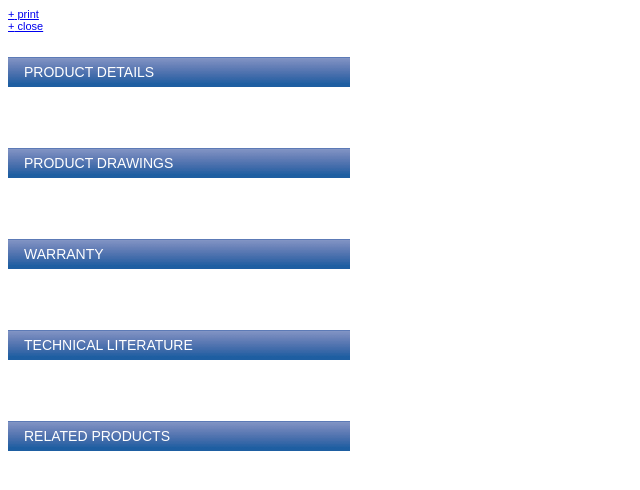
After one commit to honorcoding/itwmedical-products, a PHP site: template templates/single-itw-product-print.php in a window 1280 px wide. The commit adds this page. Shown: the top 490 px of the page, without its empty margins (0-640 px from the left). Run offline with PHP 8.4, Linux system fonts and the light colour scheme; the template is opened without the code that fills it, so the values that code supplies are empty; some libraries are stand-ins or nearby versions.

Commit message:
Print page

```diff
--- a/assets/style.css
+++ b/assets/style.css
@@ -203,6 +203,55 @@
 
 
 /* -------------------------------------
+   SINGLE PRODUCT PAGE - PRINT
+------------------------------------- */
+
+.itw-product-single.print {
+   font-family: Arial, Helvetica, sans-serif;
+   font-size: 11px;
+   color: #747676;
+}
+.itw-product-single.print h1 {
+   font-family: 'Archivo Narrow', sans-serif;
+}
+.itw-product-single.print h2.tab {
+   display: block;
+   padding: 8px 16px;
+   margin: 25px 2px 0 0;
+   width: 310px;
+
+   background: url("bkgd-strip.png") repeat scroll 0 -50px #385FA9;
+   border: none;
+   outline: 0;
+
+   text-decoration: none;
+   white-space: normal;
+   text-transform: uppercase;
+   line-height: 1;
+   font-size: 14px;
+   color: #FFFFFF;
+}
+.itw-product-single.print .itw-order,
+.itw-product-single.print .itw-order-border.bottom {
+   width: 315px;
+ }
+.itw-product-single.print .itw-footer {
+   display: flex;
+   margin-top: 50px;
+   border-top: solid 1px #555;
+}
+.itw-product-single.print .itw-footer > * {
+   padding: 20px;
+   flex: 1 1 auto;
+}
+.itw-product-single.print .itw-footer .col {
+   /*flex: 1 1 auto;*/
+}
+
+
+
+
+/* -------------------------------------
    ARCHIVE PRODUCT PAGE
 ------------------------------------- */
 
--- a/includes/class-itw-filter.php
+++ b/includes/class-itw-filter.php
@@ -74,6 +74,8 @@ if ( ! class_exists( 'ITW_Filter' ) ) :
                     $vars[] = $filter_id;
                 }
 
+                return $vars;
+
             }
 
             public function get_query_var( $key ) {
--- a/includes/itw-custom-post-types.php
+++ b/includes/itw-custom-post-types.php
@@ -97,6 +97,7 @@ cptui_register_my_taxes();
 // TEMPLATES
 // ----------------------------------------------------
 
+// deprecated:
 // look in the plugin files for the template (instead of the theme)
 //add_filter('single_template', 'itw_load_custom_templates');
 function itw_load_custom_templates( $template ) {
--- /dev/null
+++ b/templates/single-itw-product-print.php
@@ -0,0 +1,58 @@
+<?php
+/*
+ * SINGLE MEDICAL PRODUCT - PRINT TEMPLATE
+*/
+
+$css_filetime = filemtime( ITW_MEDICAL_PRODUCTS_PATH . 'assets/style.css' );
+$css_file = ITW_MEDICAL_PRODUCTS_URL . 'assets/style.css?ver=' . $css_filetime;
+
+?>
+<!DOCTYPE html>
+<html lang="en-US">
+<head>
+    <meta charset="UTF-8" />
+    <link type="text/css" rel="stylesheet" href="<?php echo $css_file; ?>">
+</head>
+<body>
+    <div class="itw-product-single print">
+
+        <div class="itwmedical-brand">
+            <div class="itwmedical-logo">
+                <!-- brand logo goes here -->
+            </div>
+            <div class="itwmedical-actions">
+                <a href="javascript:;" onClick="javascript:window.print();"><span class="plus">+</span> print</a><br />
+                <a href="javascript:;" onClick="javascript:window.close();"><span class="plus">+</span> close</a>
+            </div>
+        </div>
+
+        <?php
+            echo do_shortcode('[itw_product view="header-print"]');
+        ?>
+
+        <div class="itw-tabs-section-print">
+
+            <h2 class="tab">Product Details</h2><br/>
+            <?php echo do_shortcode('[itw_product view="details"]'); ?><br/><br/>
+
+            <h2 class="tab">Product Drawings</h2><br/>
+            <?php echo do_shortcode('[itw_product view="drawings"]'); ?><br/><br/>
+
+            <h2 class="tab">Warranty</h2><br/>
+            <?php echo do_shortcode('[itw_product view="warranty"]'); ?><br/><br/>
+
+            <h2 class="tab">Technical Literature</h2><br/>
+            <?php echo do_shortcode('[itw_product view="technical"]'); ?><br/><br/>
+
+            <h2 class="tab">Related Products</h2><br/>
+            <?php echo do_shortcode('[itw_product view="related"]'); ?><br/><br/>
+
+        </div>
+
+        <?php
+            echo do_shortcode('[itw_product view="footer-print"]');
+        ?>
+
+    </div>
+</body>
+</html>
--- a/templates/single-product/details.php
+++ b/templates/single-product/details.php
@@ -1,3 +1,3 @@
 <div class="itw-details">
-    <?php echo $product->product_details; ?>
+    <?php echo nl2br( $product->product_details ); ?>
 </div>
--- a/templates/single-product/print.php
+++ /dev/null
@@ -1,3 +0,0 @@
-<div class="itw-print">
-
-</div>
```
Also changed, not shown: client-view/class-itw-product-single-client-view.php (+77 -105 lines), includes/class-itw-product-dal.php (+9 -9 lines), templates/single-itw-product-content.php (+7 -1 lines), templates/single-product/drawings.php (+7 -1 lines), templates/single-product/footer-print.php (added, +19 -0 lines), templates/single-product/header-print.php (added, +10 -0 lines), templates/single-product/related.php (+7 -1 lines), templates/single-product/technical.php (+7 -1 lines), templates/single-product/warranty.php (+7 -1 lines).
